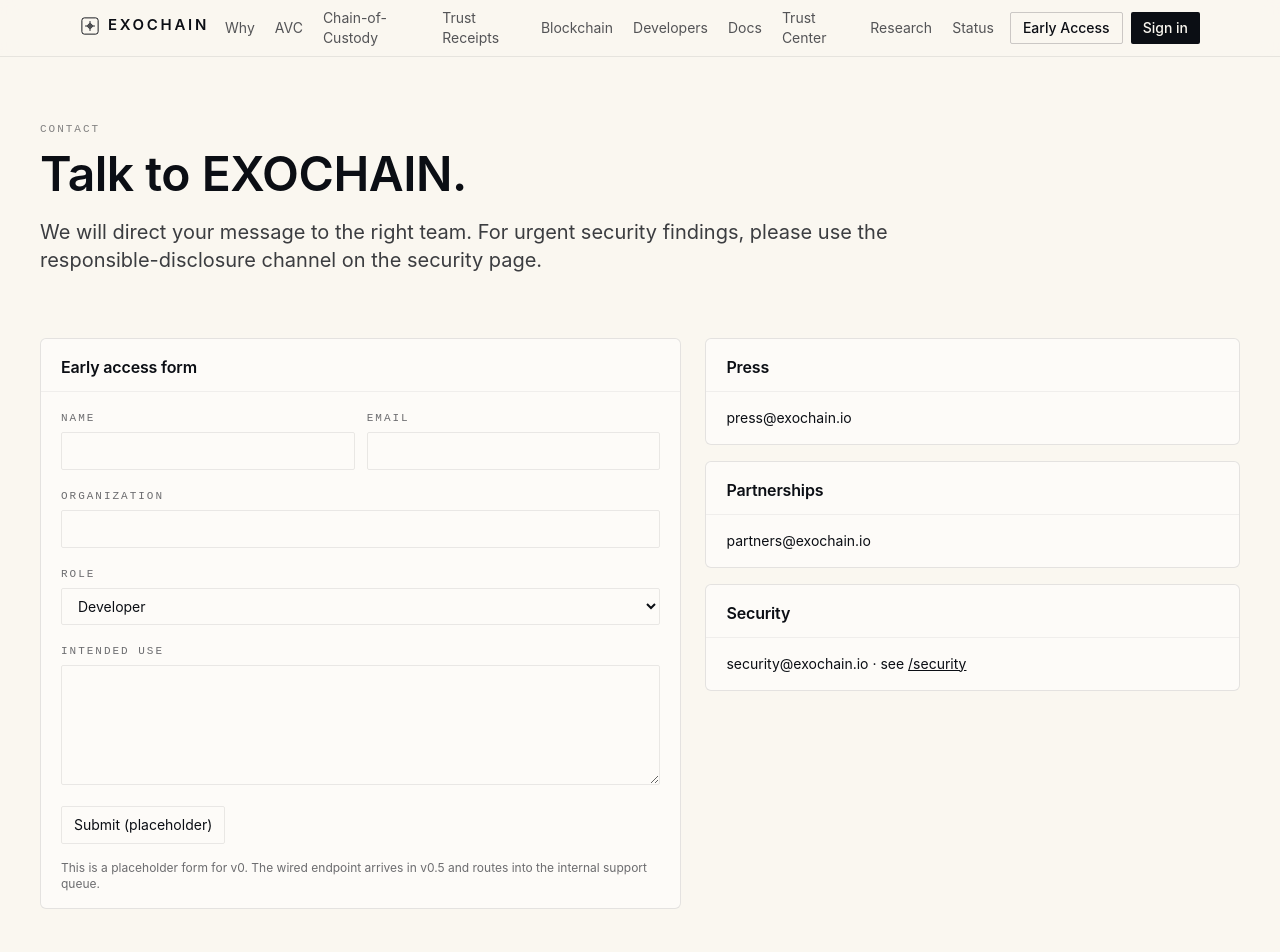
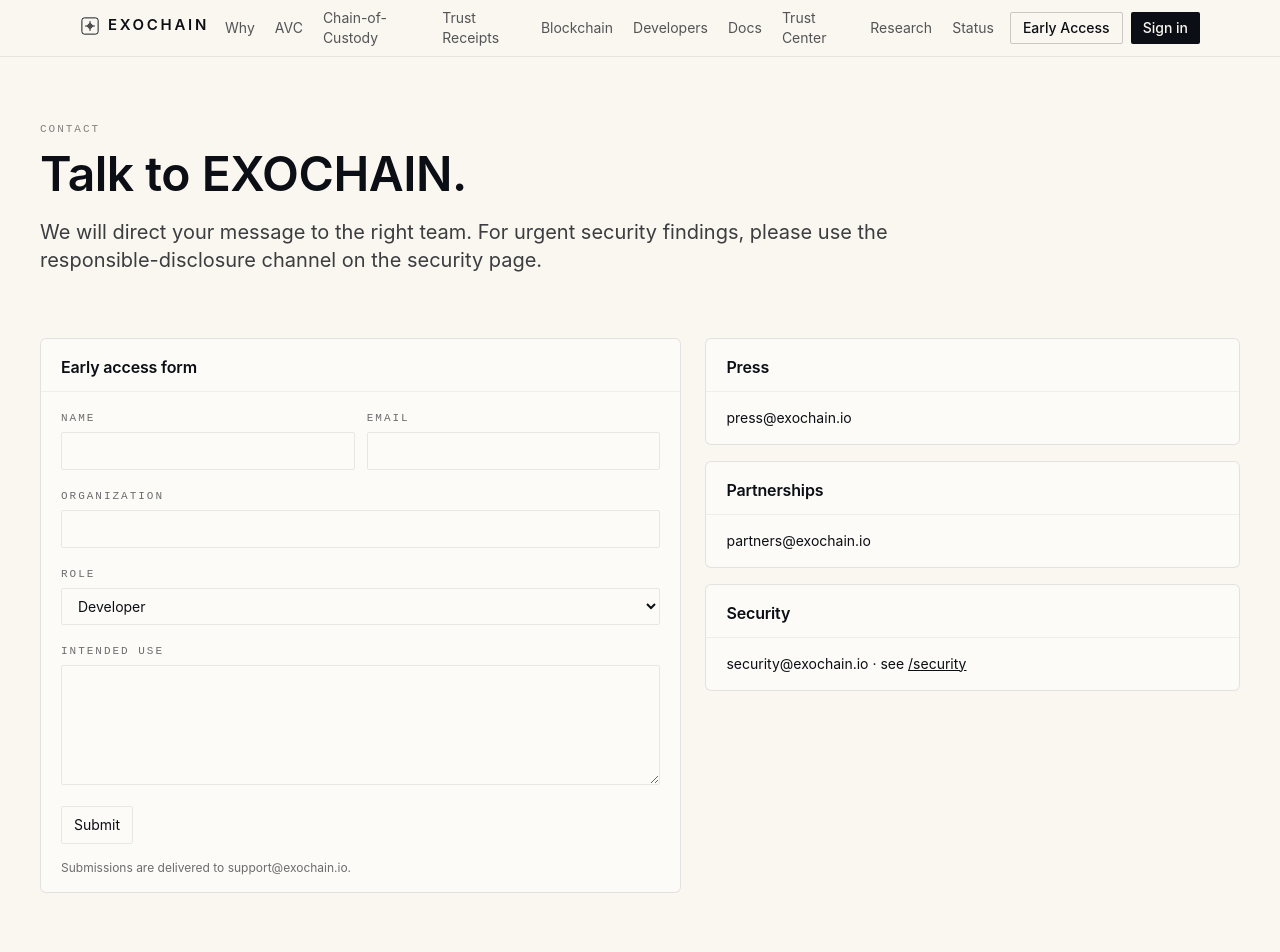
Before and after one commit to mstewartbz/exochain, a Next.js app in the folder site/: page /contact in a window 1280 px wide. Shown: the top 952 px of the page. Built offline with nearby package versions, Linux system fonts and the light colour scheme.

Commit message:
Add contact form API endpoint for support inbox

```diff
--- /dev/null
+++ b/site/src/app/(internet)/contact/ContactForm.tsx
@@ -0,0 +1,117 @@
+'use client';
+
+import { FormEvent, useState } from 'react';
+
+type SubmitStatus = { type: 'idle' | 'success' | 'error'; message: string };
+
+export function ContactForm() {
+  const [status, setStatus] = useState<SubmitStatus>({ type: 'idle', message: '' });
+  const [isSubmitting, setIsSubmitting] = useState(false);
+
+  async function onSubmit(event: FormEvent<HTMLFormElement>) {
+    event.preventDefault();
+    const form = event.currentTarget;
+    const formData = new FormData(form);
+
+    setIsSubmitting(true);
+    setStatus({ type: 'idle', message: '' });
+
+    try {
+      const response = await fetch('/api/contact', {
+        method: 'POST',
+        headers: { 'Content-Type': 'application/json' },
+        body: JSON.stringify({
+          name: formData.get('name'),
+          email: formData.get('email'),
+          organization: formData.get('organization'),
+          role: formData.get('role'),
+          intendedUse: formData.get('intendedUse'),
+        }),
+      });
+
+      if (!response.ok) {
+        const data = await response.json().catch(() => ({}));
+        throw new Error(data?.error || 'Submission failed. Please try again.');
+      }
+
+      setStatus({ type: 'success', message: 'Thanks — your inquiry is queued for support.' });
+      form.reset();
+    } catch (error) {
+      setStatus({
+        type: 'error',
+        message: error instanceof Error ? error.message : 'Unable to submit form right now.',
+      });
+    } finally {
+      setIsSubmitting(false);
+    }
+  }
+
+  return (
+    <form className="space-y-4 text-sm" onSubmit={onSubmit}>
+      <div className="grid grid-cols-2 gap-3">
+        <label className="block">
+          <div className="text-eyebrow text-ink/60 dark:text-vellum-soft/60">Name</div>
+          <input
+            name="name"
+            className="mt-1 w-full border hairline rounded-sm px-3 py-2 bg-transparent"
+            required
+          />
+        </label>
+        <label className="block">
+          <div className="text-eyebrow text-ink/60 dark:text-vellum-soft/60">Email</div>
+          <input
+            name="email"
+            className="mt-1 w-full border hairline rounded-sm px-3 py-2 bg-transparent"
+            type="email"
+            required
+          />
+        </label>
+      </div>
+      <label className="block">
+        <div className="text-eyebrow text-ink/60 dark:text-vellum-soft/60">Organization</div>
+        <input
+          name="organization"
+          className="mt-1 w-full border hairline rounded-sm px-3 py-2 bg-transparent"
+        />
+      </label>
+      <label className="block">
+        <div className="text-eyebrow text-ink/60 dark:text-vellum-soft/60">Role</div>
+        <select
+          name="role"
+          className="mt-1 w-full border hairline rounded-sm px-3 py-2 bg-transparent"
+        >
+          <option>Developer</option>
+          <option>Enterprise / Buyer</option>
+          <option>Validator / Node Operator</option>
+          <option>Researcher</option>
+          <option>Press</option>
+          <option>Other</option>
+        </select>
+      </label>
+      <label className="block">
+        <div className="text-eyebrow text-ink/60 dark:text-vellum-soft/60">Intended use</div>
+        <textarea
+          name="intendedUse"
+          className="mt-1 w-full border hairline rounded-sm px-3 py-2 bg-transparent min-h-[120px]"
+        />
+      </label>
+      <button
+        type="submit"
+        disabled={isSubmitting}
+        className="border hairline rounded-sm px-3 py-2 text-sm disabled:opacity-50"
+      >
+        {isSubmitting ? 'Submitting…' : 'Submit'}
+      </button>
+      {status.message && (
+        <p
+          className={`text-xs ${status.type === 'success' ? 'text-emerald-500' : 'text-amber-500'}`}
+        >
+          {status.message}
+        </p>
+      )}
+      <p className="text-xs text-ink/60 dark:text-vellum-soft/60">
+        Submissions are delivered to support@exochain.io.
+      </p>
+    </form>
+  );
+}
--- a/site/src/app/(internet)/contact/page.tsx
+++ b/site/src/app/(internet)/contact/page.tsx
@@ -1,4 +1,5 @@
-import { Section, Eyebrow, H1, H2, Lede } from '@/components/ui/Section';
+import { ContactForm } from './ContactForm';
+import { Section, Eyebrow, H1, Lede } from '@/components/ui/Section';
 import { Card, CardBody, CardHeader } from '@/components/ui/Card';
 
 export const metadata = { title: 'Contact' };
@@ -20,47 +21,7 @@
           <Card>
             <CardHeader title="Early access form" />
             <CardBody>
-              <form className="space-y-4 text-sm">
-                <div className="grid grid-cols-2 gap-3">
-                  <label className="block">
-                    <div className="text-eyebrow text-ink/60 dark:text-vellum-soft/60">Name</div>
-                    <input className="mt-1 w-full border hairline rounded-sm px-3 py-2 bg-transparent" required />
-                  </label>
-                  <label className="block">
-                    <div className="text-eyebrow text-ink/60 dark:text-vellum-soft/60">Email</div>
-                    <input className="mt-1 w-full border hairline rounded-sm px-3 py-2 bg-transparent" type="email" required />
-                  </label>
-                </div>
-                <label className="block">
-                  <div className="text-eyebrow text-ink/60 dark:text-vellum-soft/60">Organization</div>
-                  <input className="mt-1 w-full border hairline rounded-sm px-3 py-2 bg-transparent" />
-                </label>
-                <label className="block">
-                  <div className="text-eyebrow text-ink/60 dark:text-vellum-soft/60">Role</div>
-                  <select className="mt-1 w-full border hairline rounded-sm px-3 py-2 bg-transparent">
-                    <option>Developer</option>
-                    <option>Enterprise / buyer</option>
-                    <option>Validator / node operator</option>
-                    <option>Researcher</option>
-                    <option>Press</option>
-                    <option>Other</option>
-                  </select>
-                </label>
-                <label className="block">
-                  <div className="text-eyebrow text-ink/60 dark:text-vellum-soft/60">Intended use</div>
-                  <textarea className="mt-1 w-full border hairline rounded-sm px-3 py-2 bg-transparent min-h-[120px]" />
-                </label>
-                <button
-                  type="button"
-                  className="border hairline rounded-sm px-3 py-2 text-sm"
-                >
-                  Submit (placeholder)
-                </button>
-                <p className="text-xs text-ink/60 dark:text-vellum-soft/60">
-                  This is a placeholder form for v0. The wired endpoint
-                  arrives in v0.5 and routes into the internal support queue.
-                </p>
-              </form>
+              <ContactForm />
             </CardBody>
           </Card>
           <div className="space-y-4">
--- /dev/null
+++ b/site/src/app/api/contact/route.ts
@@ -0,0 +1,92 @@
+import { NextRequest, NextResponse } from 'next/server';
+
+type ContactPayload = {
+  name: string;
+  email: string;
+  organization?: string;
+  role?: string;
+  intendedUse?: string;
+};
+
+function clean(value: unknown): string {
+  if (typeof value !== 'string') {
+    return '';
+  }
+  return value.trim();
+}
+
+function getPayload(data: Record<string, unknown>): ContactPayload {
+  return {
+    name: clean(data.name),
+    email: clean(data.email),
+    organization: clean(data.organization),
+    role: clean(data.role),
+    intendedUse: clean(data.intendedUse),
+  };
+}
+
+function toText(payload: ContactPayload): string {
+  return [
+    'New site inquiry',
+    `Name: ${payload.name}`,
+    `Email: ${payload.email}`,
+    payload.organization ? `Organization: ${payload.organization}` : null,
+    payload.role ? `Role: ${payload.role}` : null,
+    payload.intendedUse ? `Intended use: ${payload.intendedUse}` : null,
+  ]
+    .filter(Boolean)
+    .join('\n');
+}
+
+export async function POST(request: NextRequest): Promise<NextResponse> {
+  let incoming: ContactPayload;
+  try {
+    const body = await request.json();
+    if (typeof body !== 'object' || body === null) {
+      return NextResponse.json({ error: 'Invalid payload.' }, { status: 400 });
+    }
+    incoming = getPayload(body as Record<string, unknown>);
+  } catch {
+    return NextResponse.json({ error: 'Invalid payload format.' }, { status: 400 });
+  }
+
+  if (!incoming.name || !incoming.email) {
+    return NextResponse.json({ error: 'Name and email are required.' }, { status: 400 });
+  }
+
+  const toEmail = process.env.CONTACT_TO_EMAIL || 'support@exochain.io';
+  const fromEmail = process.env.CONTACT_FROM_EMAIL || 'support@exochain.io';
+  const apiKey = process.env.RESEND_API_KEY;
+
+  if (!apiKey) {
+    return NextResponse.json(
+      { error: 'Email transport is not configured.' },
+      { status: 503 },
+    );
+  }
+
+  const response = await fetch('https://api.resend.com/emails', {
+    method: 'POST',
+    headers: {
+      Authorization: `Bearer ${apiKey}`,
+      'Content-Type': 'application/json',
+    },
+    body: JSON.stringify({
+      from: fromEmail,
+      to: [toEmail],
+      reply_to: incoming.email,
+      subject: `Inquiry from ${incoming.name} (${incoming.email})`,
+      text: toText(incoming),
+    }),
+  });
+
+  if (!response.ok) {
+    const detail = await response.text();
+    return NextResponse.json(
+      { error: `Failed to send email: ${detail || 'provider error.'}` },
+      { status: 502 },
+    );
+  }
+
+  return NextResponse.json({ ok: true });
+}
```
